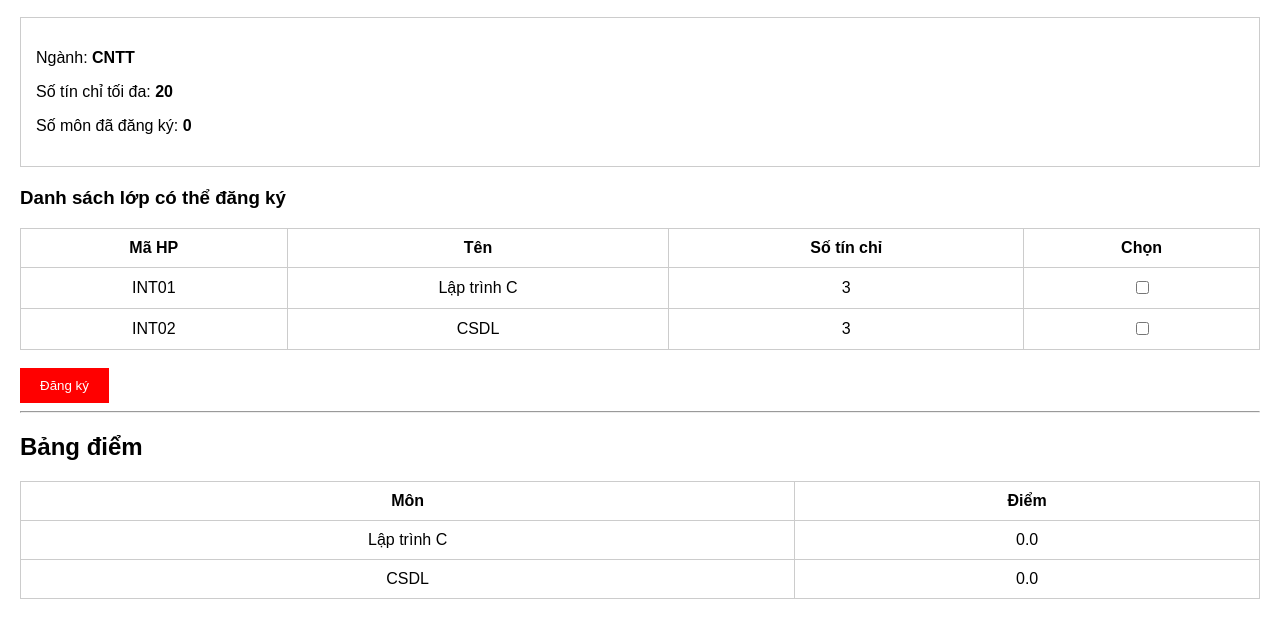
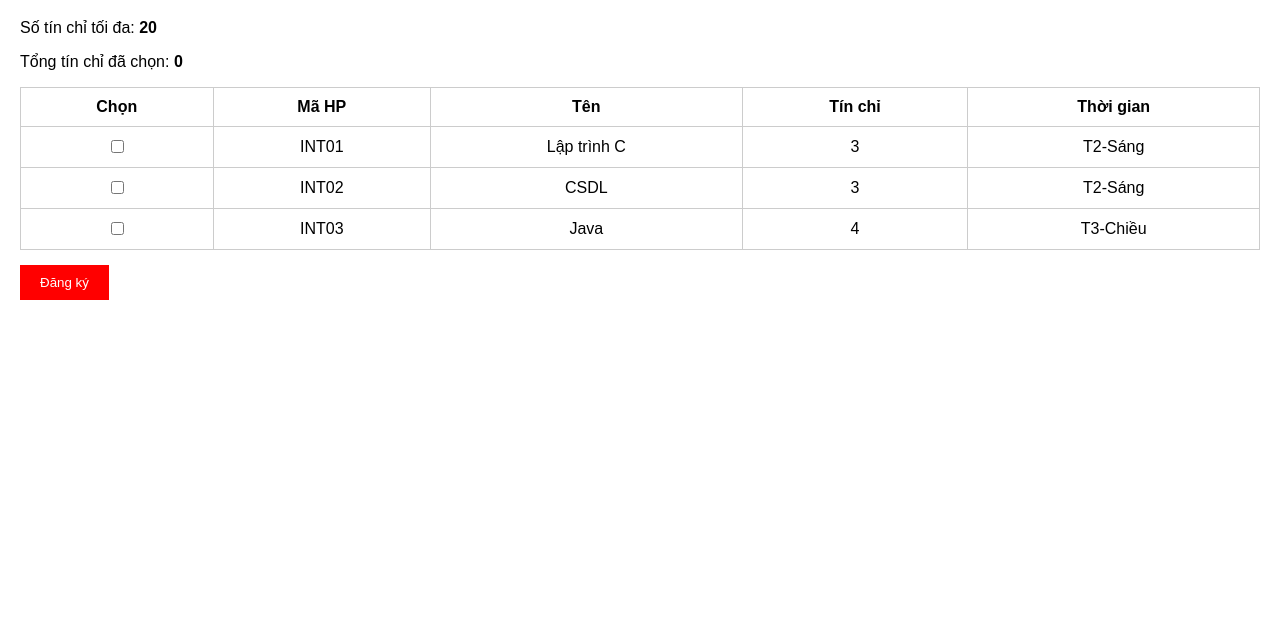
Before and after one commit to truongt06promax-crypto/dangkyhocphan, a plain HTML site: page register.html in a window 1280 px wide. Shown: the part 61-684 px from the top of the page. Drawn offline with Linux system fonts and the light colour scheme.

Commit message:
Update register.html

```diff
--- a/register.html
+++ b/register.html
@@ -3,18 +3,11 @@
 <head>
 <meta charset="UTF-8">
 <title>Đăng ký học phần</title>
+
 <style>
 body{
-    font-family:Arial;
+    font-family: Arial;
     margin:20px;
-}
-
-h1{margin-bottom:20px;}
-
-.box{
-    border:1px solid #ccc;
-    padding:15px;
-    margin-bottom:20px;
 }
 
 table{
@@ -33,6 +26,7 @@ button{
     background:red;
     color:white;
     border:none;
+    margin-top:15px;
 }
 </style>
 </head>
@@ -41,62 +35,100 @@ button{
 
 <h1>ĐĂNG KÝ HỌC PHẦN</h1>
 
-<div class="box">
-<p>Ngành: <b>CNTT</b></p>
 <p>Số tín chỉ tối đa: <b>20</b></p>
-<p>Số môn đã đăng ký: <b>0</b></p>
-</div>
-
-<h3>Danh sách lớp có thể đăng ký</h3>
+<p>Tổng tín chỉ đã chọn: <b id="tongTinChi">0</b></p>
 
 <table>
 <tr>
+<th>Chọn</th>
 <th>Mã HP</th>
 <th>Tên</th>
-<th>Số tín chỉ</th>
-<th>Chọn</th>
+<th>Tín chỉ</th>
+<th>Thời gian</th>
 </tr>
 
 <tr>
+<td><input type="checkbox" onclick="capNhatTinChi()"></td>
 <td>INT01</td>
 <td>Lập trình C</td>
-<td>3</td>
-<td><input type="checkbox"></td>
+<td class="tinchi">3</td>
+<td class="time">T2-Sáng</td>
 </tr>
 
 <tr>
+<td><input type="checkbox" onclick="capNhatTinChi()"></td>
 <td>INT02</td>
 <td>CSDL</td>
-<td>3</td>
-<td><input type="checkbox"></td>
-</tr>
-</table>
-
-<br>
-
-<button>Đăng ký</button>
-
-<hr>
-
-<h2>Bảng điểm</h2>
-
-<table>
-<tr>
-<th>Môn</th>
-<th>Điểm</th>
+<td class="tinchi">3</td>
+<td class="time">T2-Sáng</td>
 </tr>
 
 <tr>
-<td>Lập trình C</td>
-<td>0.0</td>
-</tr>
-
-<tr>
-<td>CSDL</td>
-<td>0.0</td>
+<td><input type="checkbox" onclick="capNhatTinChi()"></td>
+<td>INT03</td>
+<td>Java</td>
+<td class="tinchi">4</td>
+<td class="time">T3-Chiều</td>
 </tr>
 
 </table>
 
+<button onclick="dangKy()">Đăng ký</button>
+
+<script>
+function capNhatTinChi(){
+    let checkboxes = document.querySelectorAll("input[type=checkbox]");
+    let tinchis = document.querySelectorAll(".tinchi");
+
+    let tong = 0;
+
+    for(let i=0;i<checkboxes.length;i++){
+        if(checkboxes[i].checked){
+            tong += parseInt(tinchis[i].innerText);
+        }
+    }
+
+    document.getElementById("tongTinChi").innerText = tong;
+}
+
+function dangKy(){
+    let checkboxes = document.querySelectorAll("input[type=checkbox]");
+    let tinchis = document.querySelectorAll(".tinchi");
+    let times = document.querySelectorAll(".time");
+
+    let tong = 0;
+    let dsTime = [];
+
+    for(let i=0;i<checkboxes.length;i++){
+        if(checkboxes[i].checked){
+            let tc = parseInt(tinchis[i].innerText);
+            let time = times[i].innerText;
+
+            // kiểm tra trùng lịch
+            if(dsTime.includes(time)){
+                alert("❌ Trùng lịch học!");
+                return;
+            }
+            dsTime.push(time);
+
+            tong += tc;
+        }
+    }
+
+    // kiểm tra tín chỉ
+    if(tong > 20){
+        alert("❌ Vượt quá 20 tín chỉ!");
+        return;
+    }
+
+    if(tong === 0){
+        alert("⚠️ Bạn chưa chọn môn!");
+        return;
+    }
+
+    alert("✅ Đăng ký thành công!");
+}
+</script>
+
 </body>
 </html>
```
